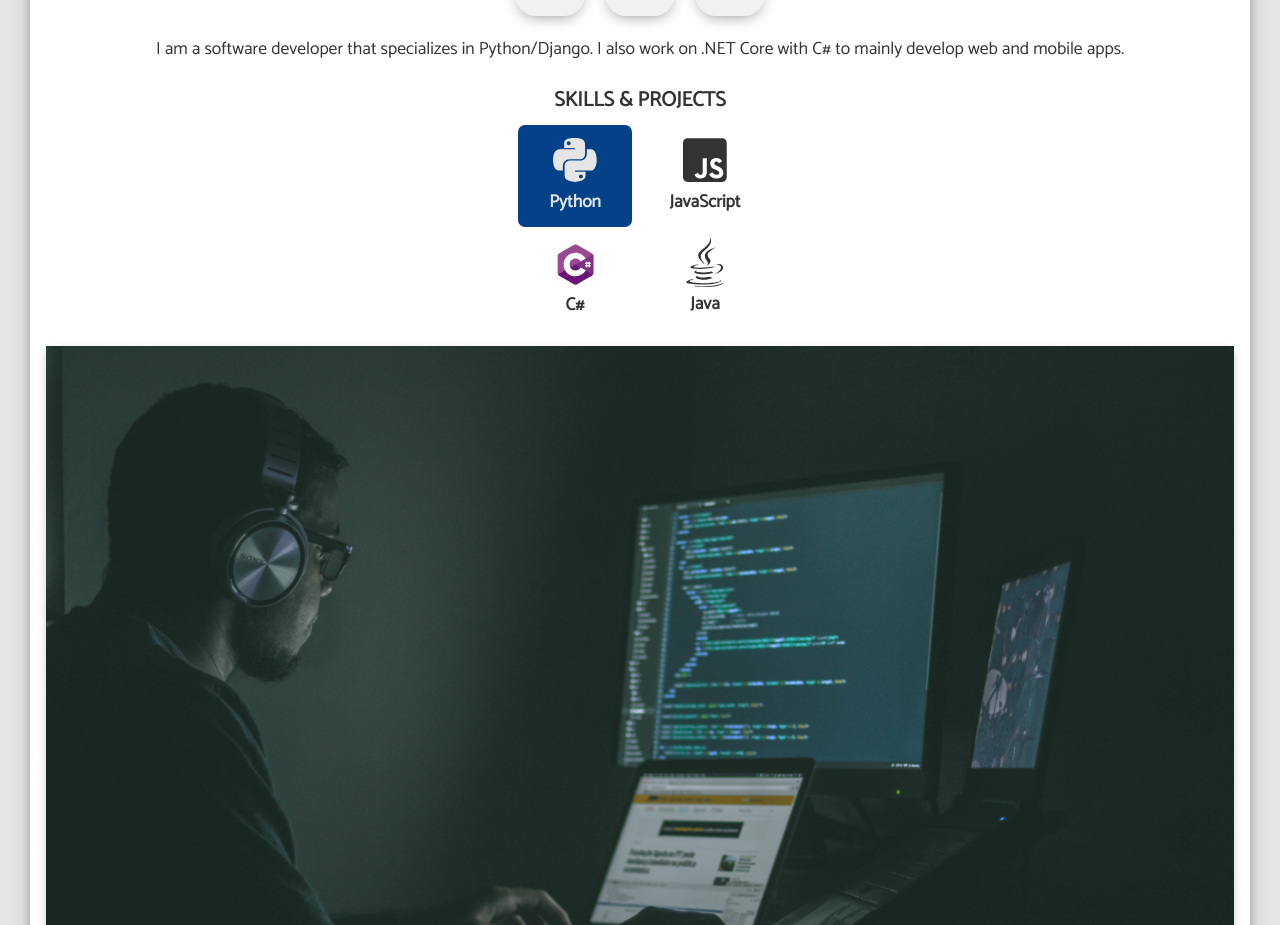
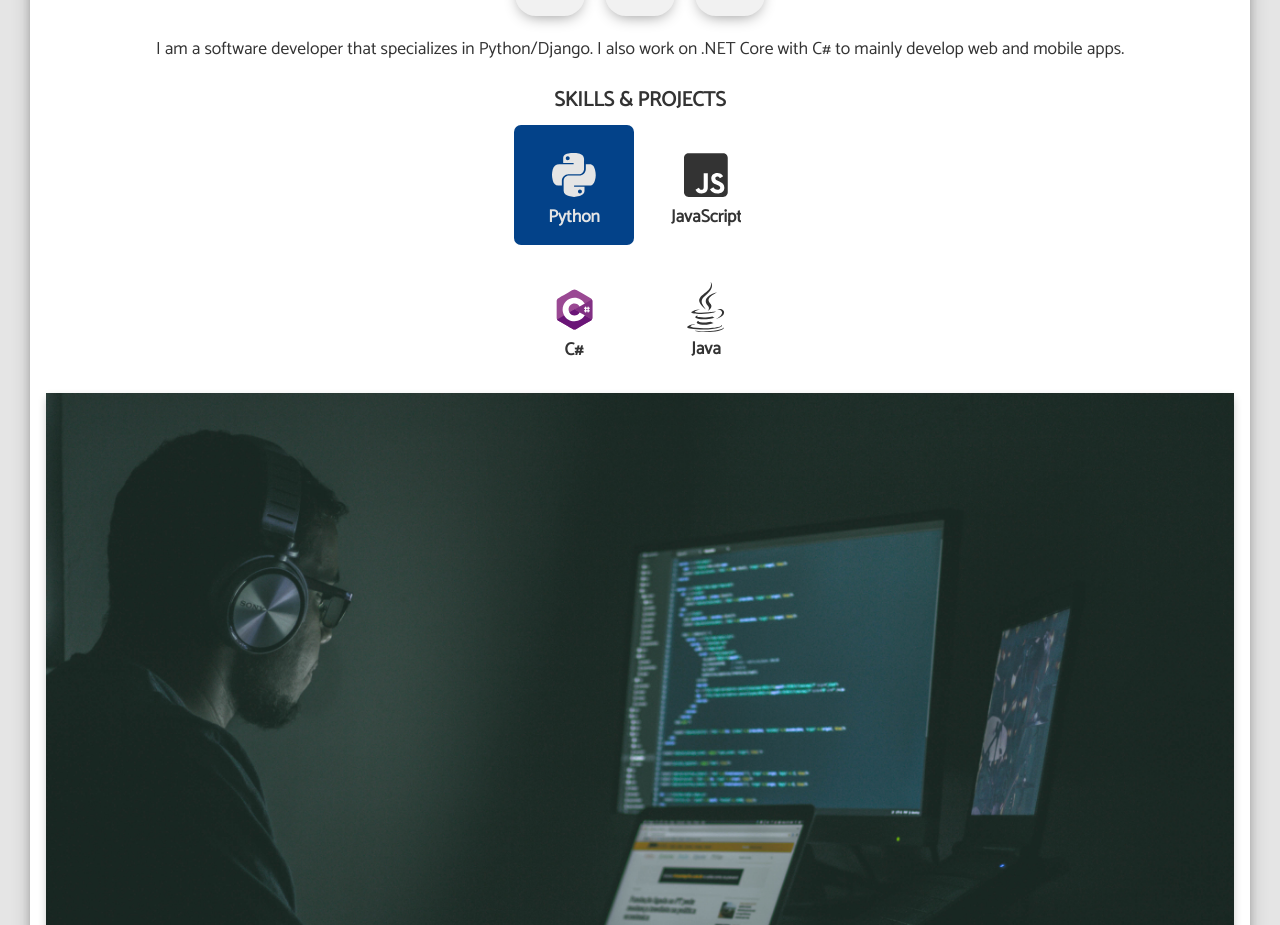
Before and after one commit to ChrisClaude/lulendo-claude-portfolio, a React (Create React App) app: page / in a window 1280 px wide. Shown: the part 1021-1946 px from the top of the page. Built offline with nearby package versions, Linux system fonts and the light colour scheme.

Commit message:
UI improved

```diff
--- a/src/App.css
+++ b/src/App.css
@@ -103,7 +103,7 @@
     -webkit-tap-highlight-color: transparent;
 }
 
-.icon-button:focus {
+.icon-button:active {
     background-color: rgba(180, 180, 180, 0.35);
     box-shadow: 0 4px 8px 0 rgba(0, 0, 0, 0.5), 0 6px 20px 0 rgba(0, 0, 0, 0.19);
 }
@@ -249,7 +249,9 @@
 
 .skills-set {
     display: grid;
-    grid-template-columns: 130px 130px;
+    grid-template-columns: 120px 120px;
+    grid-column-gap: 12px;
+    grid-row-gap: 12px;
     justify-content: center;
     margin-top: 8px;
     margin-bottom: 16px;
@@ -260,11 +262,11 @@
 }
 
 .skills-lang {
-    margin-left: 8px;
-    margin-right: 8px;
-    padding: 10px;
+    padding: 25px 25px 0 25px;
     border-radius: 7px;
     cursor: pointer;
+    overflow: hidden;
+    height: 120px;
 }
 
 .selected {
@@ -472,6 +474,7 @@
 .form-btns {
     display: flex;
     flex-direction: column;
+    height: 20vh;
 }
 
 .form-btns button {
```
